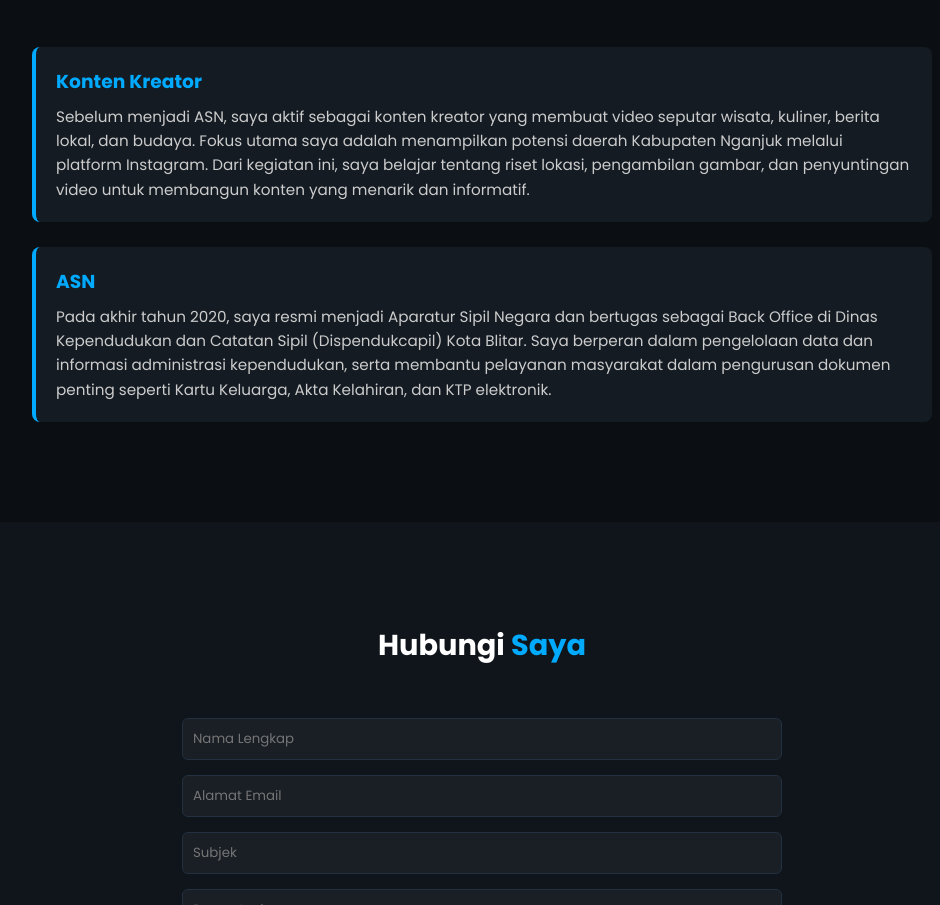
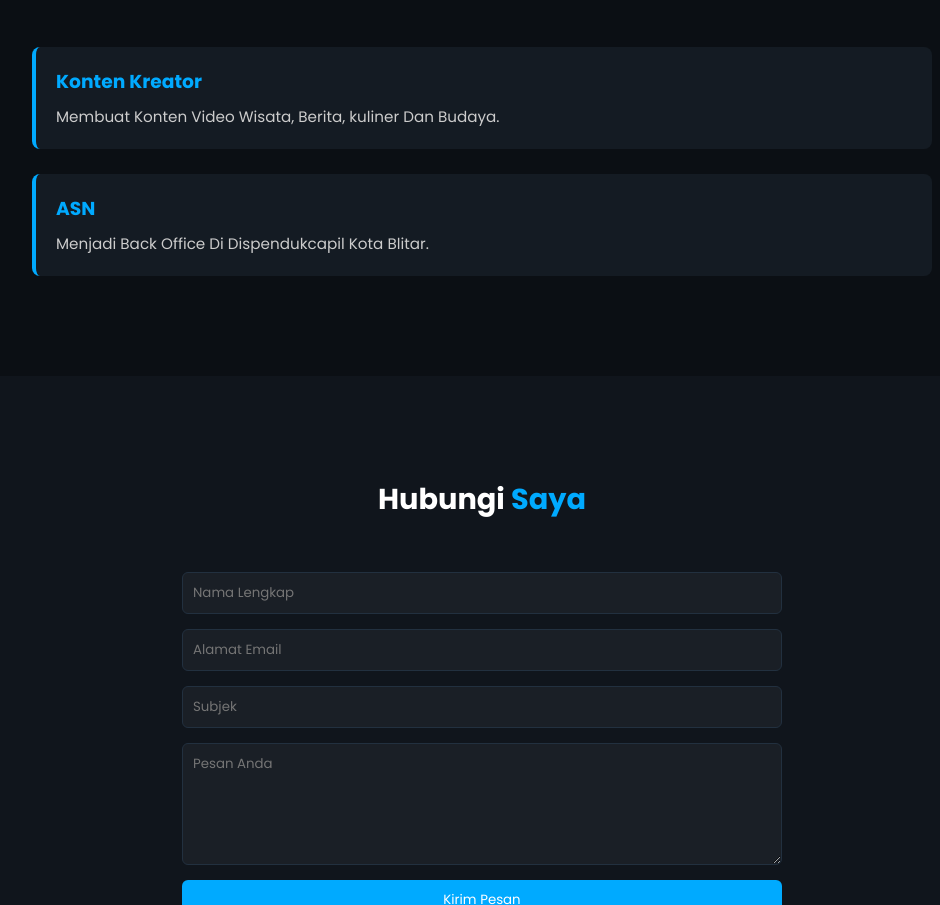
Before and after one commit to Websiteku16/BIGSON-NOER-ADHIPARNA, a plain HTML site: page index.html in a window 1280 px wide. Shown: the part 1482-2387 px from the top of the page, without its empty margins (158-1098 px from the left). Drawn offline with Linux system fonts and the light colour scheme.

Commit message:
Update index.html

```diff
--- a/index.html
+++ b/index.html
@@ -406,12 +406,13 @@
 
       <div class="exp-card">
         <h3>Konten Kreator</h3>
-        <p>Sebelum menjadi ASN, saya aktif sebagai konten kreator yang membuat video seputar wisata, kuliner, berita lokal, dan budaya. Fokus utama saya adalah menampilkan potensi daerah Kabupaten Nganjuk melalui platform Instagram. Dari kegiatan ini, saya belajar tentang riset lokasi, pengambilan gambar, dan penyuntingan video untuk membangun konten yang menarik dan informatif.</p>
+        <p>Membuat Konten Video Wisata, Berita, kuliner Dan Budaya.
+</p>
       </div>
 
       <div class="exp-card">
         <h3>ASN</h3>
-        <p>Pada akhir tahun 2020, saya resmi menjadi Aparatur Sipil Negara dan bertugas sebagai Back Office di Dinas Kependudukan dan Catatan Sipil (Dispendukcapil) Kota Blitar. Saya berperan dalam pengelolaan data dan informasi administrasi kependudukan, serta membantu pelayanan masyarakat dalam pengurusan dokumen penting seperti Kartu Keluarga, Akta Kelahiran, dan KTP elektronik.</p>
+        <p>Menjadi Back Office Di Dispendukcapil Kota Blitar.</p>
       </div>
 
     </div>
```
